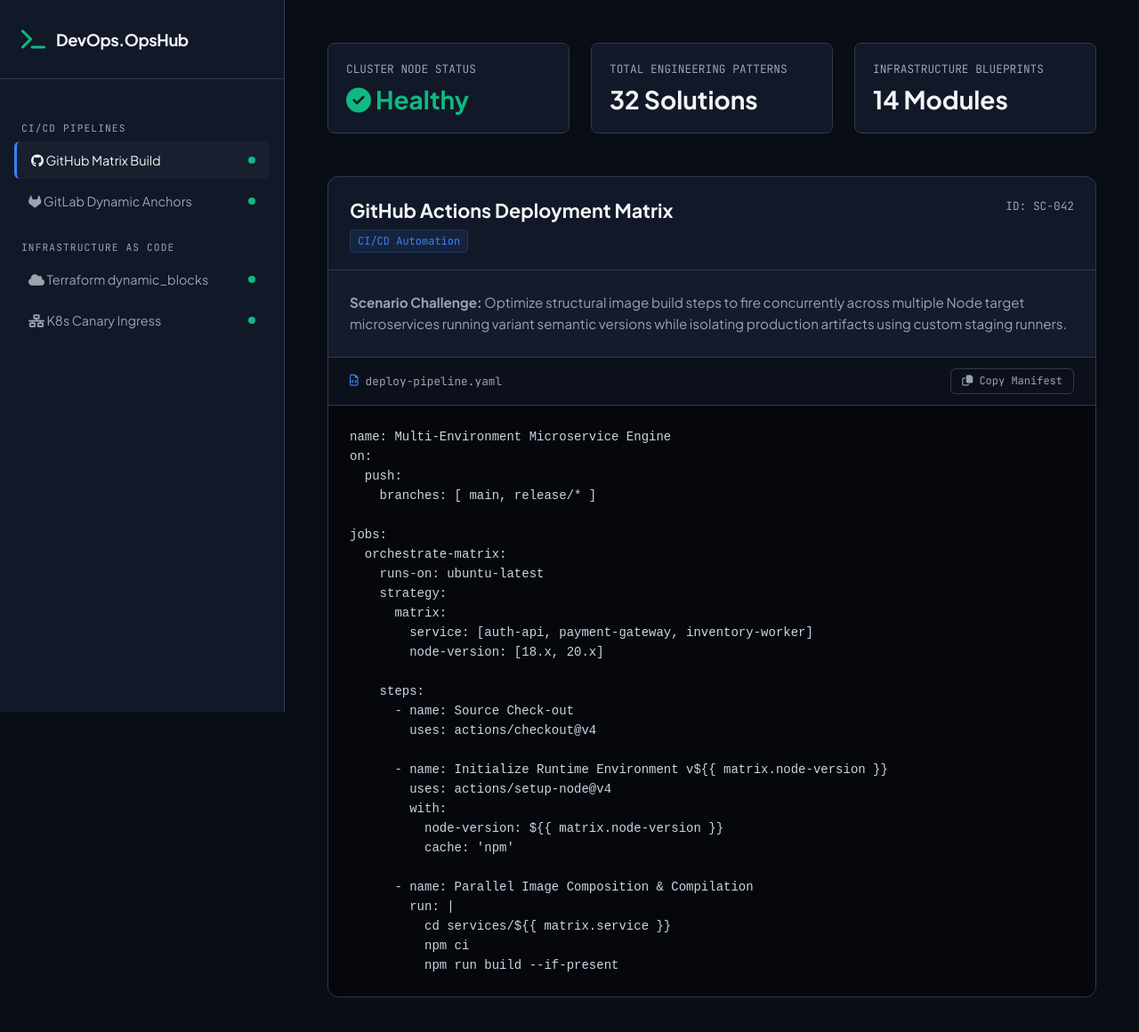
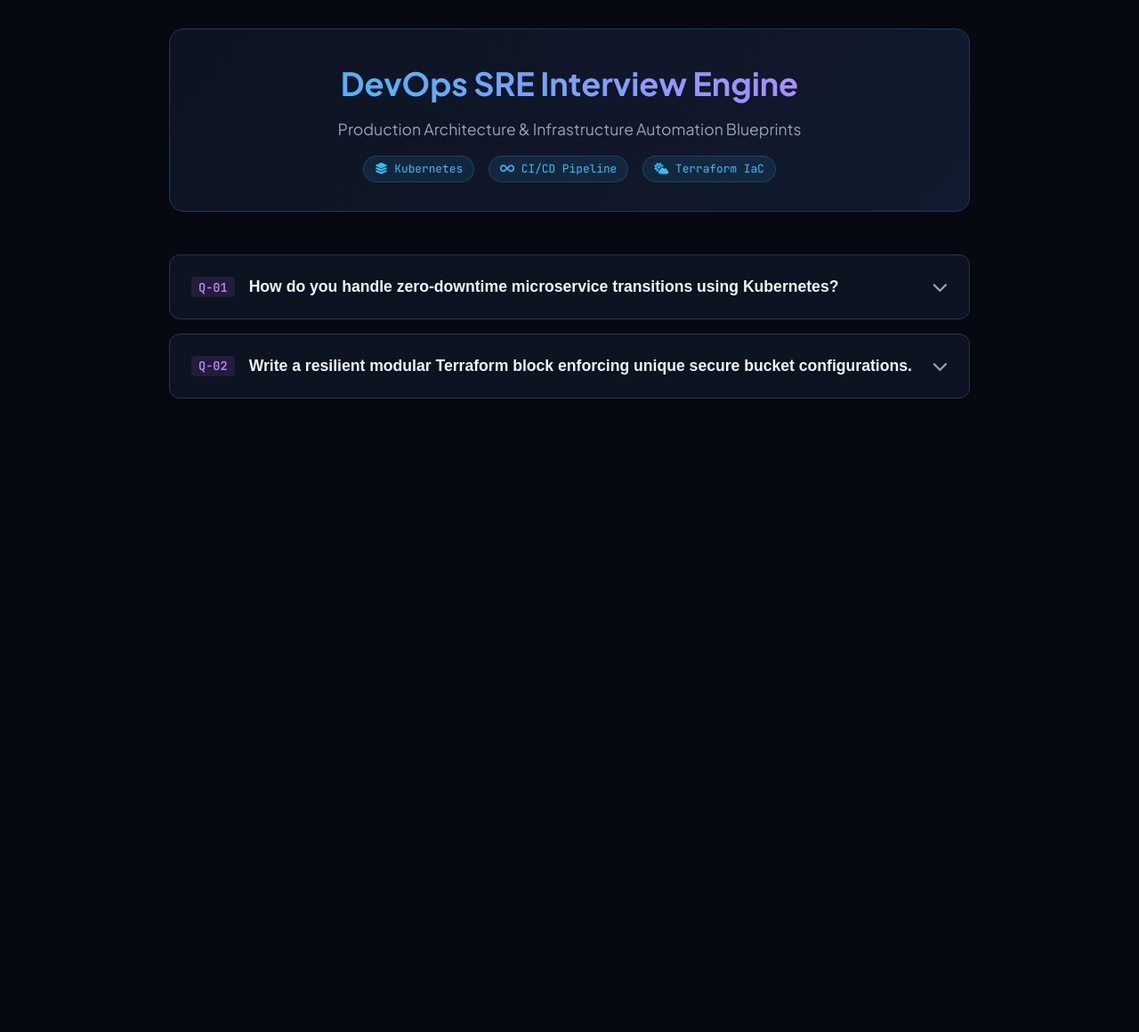
Before and after one commit to kabirtraner/my-website, a plain HTML site: page index.html in a window 1280 px wide. Shown: the whole page at 89% size. After the commit the page ends 800 px from the top, so only its background shows below. Drawn offline with Linux system fonts and the light colour scheme.

Commit message:
Update index.html

```diff
--- a/index.html
+++ b/index.html
@@ -3,25 +3,25 @@
 <head>
     <meta charset="UTF-8">
     <meta name="viewport" content="width=device-width, initial-scale=1.0">
-    <title>DevOps & SRE Interview Engineering Hub</title>
-    <!-- Google Fonts & FontAwesome -->
-    <link href="https://fonts.googleapis.com/css2?family=JetBrains+Mono:wght@400;500;700&family=Plus+Jakarta+Sans:wght@400;600;700&display=swap" rel="stylesheet">
+    <title>DevOps Technical Interview Sandbox</title>
+    <!-- Google Fonts & FontAwesome Icons -->
+    <link href="https://fonts.googleapis.com/css2?family=JetBrains+Mono:wght@400;500;600&family=Plus+Jakarta+Sans:wght@400;500;600;700&display=swap" rel="stylesheet">
     <link rel="stylesheet" href="https://cdnjs.cloudflare.com/ajax/libs/font-awesome/6.4.0/css/all.min.css">
 
     <style>
         :root {
-            --bg-main: #090d16;
-            --bg-surface: #111827;
-            --bg-card: #1f2937;
-            --border-color: #2e3b4e;
-            --text-primary: #f3f4f6;
-            --text-secondary: #9ca3af;
+            --bg-darken: #060911;
+            --bg-surface: #0d1321;
+            --bg-panel: #161f33;
+            --border: #263554;
+            --text-main: #f1f5f9;
+            --text-secondary: #94a3b8;
 
-            /* DevOps Theme Status Colors */
-            --accent-green: #10b981;
-            --accent-blue: #3b82f6;
-            --accent-amber: #f59e0b;
-            --code-bg: #05070c;
+            /* Status Accents */
+            --neon-blue: #38bdf8;
+            --neon-green: #4ade80;
+            --neon-purple: #c084fc;
+            --code-bg: #030712;
         }
 
         * {
@@ -32,360 +32,331 @@
 
         body {
             font-family: 'Plus Jakarta Sans', sans-serif;
-            background-color: var(--bg-main);
-            color: var(--text-primary);
-            display: flex;
-            min-height: 100vh;
+            background-color: var(--bg-darken);
+            color: var(--text-main);
+            line-height: 1.6;
+            padding: 2rem 1rem;
         }
 
-        /* Sidebar Navigation */
-        aside {
-            width: 320px;
-            background-color: var(--bg-surface);
-            border-right: 1px solid var(--border-color);
-            display: flex;
-            flex-direction: column;
-            position: fixed;
-            height: 100vh;
-            z-index: 10;
+        .container {
+            max-width: 900px;
+            margin: 0 auto;
         }
 
-        .brand-header {
-            padding: 2rem 1.5rem;
-            border-bottom: 1px solid var(--border-color);
+        /* Portfolio Header Matrix */
+        header {
+            text-align: center;
+            margin-bottom: 3rem;
+            padding: 2rem;
+            background: linear-gradient(135deg, var(--bg-surface), #111a2e);
+            border: 1px solid var(--border);
+            border-radius: 1rem;
+        }
+
+        header h1 {
+            font-size: 2.25rem;
+            font-weight: 700;
+            margin-bottom: 0.5rem;
+            background: linear-gradient(to right, var(--neon-blue), var(--neon-purple));
+            -webkit-background-clip: text;
+            -webkit-text-fill-color: transparent;
+        }
+
+        header p {
+            color: var(--text-secondary);
+            font-size: 1.1rem;
+        }
+
+        .badge-row {
+            display: flex;
+            justify-content: center;
+            gap: 1rem;
+            margin-top: 1rem;
+            font-family: 'JetBrains Mono', monospace;
+            font-size: 0.8rem;
+        }
+
+        .badge {
+            background: rgba(56, 189, 248, 0.1);
+            color: var(--neon-blue);
+            padding: 0.25rem 0.75rem;
+            border: 1px solid rgba(56, 189, 248, 0.2);
+            border-radius: 2rem;
+        }
+
+        /* Accordion Structure */
+        .qa-card {
+            background-color: var(--bg-surface);
+            border: 1px solid var(--border);
+            border-radius: 0.75rem;
+            margin-bottom: 1rem;
+            overflow: hidden;
+            transition: border-color 0.2s;
+        }
+
+        .qa-card:hover {
+            border-color: var(--neon-blue);
+        }
+
+        /* Clickable Header Area */
+        .qa-trigger {
+            width: 100%;
+            padding: 1.5rem;
+            background: none;
+            border: none;
+            color: var(--text-main);
+            text-align: left;
+            font-size: 1.1rem;
+            font-weight: 600;
+            cursor: pointer;
+            display: flex;
+            justify-content: space-between;
+            align-items: center;
+            gap: 1rem;
+        }
+
+        .question-meta {
             display: flex;
             align-items: center;
-            gap: 0.75rem;
+            gap: 1rem;
         }
 
-        .brand-header i {
-            color: var(--accent-green);
-            font-size: 1.5rem;
+        .index-tag {
+            font-family: 'JetBrains Mono', monospace;
+            font-size: 0.85rem;
+            color: var(--neon-purple);
+            background: rgba(192, 132, 252, 0.1);
+            padding: 0.15rem 0.5rem;
+            border-radius: 0.25rem;
         }
 
-        .brand-header h1 {
-            font-size: 1.15rem;
-            font-weight: 700;
-            letter-spacing: -0.025em;
+        .chevron {
+            color: var(--text-secondary);
+            transition: transform 0.3s ease;
         }
 
-        .nav-menu {
-            list-style: none;
-            padding: 1.5rem 1rem;
-            overflow-y: auto;
-            flex-grow: 1;
+        /* Collapsible Section Container */
+        .qa-content {
+            max-height: 0;
+            overflow: hidden;
+            transition: max-height 0.3s cubic-bezier(0, 1, 0, 1);
+            background-color: rgba(0, 0, 0, 0.15);
         }
 
-        .section-label {
-            font-family: 'JetBrains Mono', monospace;
-            font-size: 0.7rem;
-            text-transform: uppercase;
-            color: var(--text-secondary);
-            letter-spacing: 0.1em;
-            margin: 1.5rem 0 0.5rem 0.5rem;
+        /* Expanded State (Managed by JavaScript class toggles) */
+        .qa-card.open .qa-content {
+            max-height: 2000px; /* Arbitrary large limit to accommodate code */
+            transition: max-height 0.3s cubic-bezier(1, 0, 1, 0);
         }
 
-        .nav-item a {
-            display: flex;
-            align-items: center;
-            justify-content: space-between;
-            padding: 0.75rem 1rem;
-            color: var(--text-secondary);
-            text-decoration: none;
-            border-radius: 0.375rem;
-            font-size: 0.9rem;
-            transition: all 0.2s ease;
-            margin-bottom: 0.25rem;
+        .qa-card.open .chevron {
+            transform: rotate(180deg);
+            color: var(--neon-blue);
         }
 
-        .nav-item a:hover, .nav-item.active a {
-            color: var(--text-primary);
-            background-color: rgba(255, 255, 255, 0.03);
-            border-left: 3px solid var(--accent-blue);
+        .answer-body {
+            padding: 0 1.5rem 1.5rem 1.5rem;
+            border-top: 1px solid rgba(38, 53, 84, 0.4);
         }
 
-        .status-dot {
-            width: 8px;
-            height: 8px;
-            border-radius: 50%;
-            background-color: var(--accent-green);
+        .concept-text {
+            color: var(--text-secondary);
+            margin: 1.25rem 0;
+            font-size: 0.95rem;
         }
 
-        /* Main Workspace Content Area */
-        main {
-            margin-left: 320px;
-            flex-grow: 1;
-            padding: 3rem;
-            max-width: 1200px;
+        .concept-text strong {
+            color: var(--text-main);
         }
 
-        /* Metrics / System Dashboard Row */
-        .metrics-grid {
-            display: grid;
-            grid-template-columns: repeat(auto-fit, minmax(220px, 1fr));
-            gap: 1.5rem;
-            margin-bottom: 3rem;
+        /* Code Window Block styling */
+        .ide-frame {
+            background-color: var(--code-bg);
+            border: 1px solid var(--border);
+            border-radius: 0.5rem;
+            overflow: hidden;
+            margin-top: 1rem;
         }
 
-        .metric-card {
-            background-color: var(--bg-surface);
-            border: 1px solid var(--border-color);
-            border-radius: 0.5rem;
-            padding: 1.25rem;
-            display: flex;
-            flex-direction: column;
-            gap: 0.5rem;
-        }
-
-        .metric-card span {
-            font-size: 0.8rem;
-            color: var(--text-secondary);
-            text-transform: uppercase;
-            font-family: 'JetBrains Mono', monospace;
-        }
-
-        .metric-card div {
-            font-size: 1.75rem;
-            font-weight: 700;
-        }
-
-        /* Code & Content Showcase Blocks */
-        .problem-wrapper {
-            background-color: var(--bg-surface);
-            border: 1px solid var(--border-color);
-            border-radius: 0.75rem;
-            overflow: hidden;
-            margin-bottom: 2.5rem;
-        }
-
-        .problem-meta {
-            padding: 1.5rem;
-            border-bottom: 1px solid var(--border-color);
+        .ide-bar {
+            background-color: #02040a;
+            padding: 0.6rem 1.2rem;
+            border-bottom: 1px solid var(--border);
             display: flex;
             justify-content: space-between;
-            align-items: flex-start;
-        }
-
-        .problem-title h2 {
-            font-size: 1.35rem;
-            margin-bottom: 0.5rem;
-        }
-
-        .tag {
+            align-items: center;
             font-family: 'JetBrains Mono', monospace;
-            font-size: 0.75rem;
-            background-color: rgba(59, 130, 246, 0.1);
-            color: var(--accent-blue);
-            padding: 0.25rem 0.5rem;
-            border-radius: 0.25rem;
-            border: 1px solid rgba(59, 130, 246, 0.2);
-        }
-
-        .explanation-panel {
-            padding: 1.5rem;
-            background-color: rgba(255, 255, 255, 0.01);
-            border-bottom: 1px solid var(--border-color);
-            font-size: 0.95rem;
-            line-height: 1.6;
+            font-size: 0.8rem;
             color: var(--text-secondary);
         }
 
-        .explanation-panel code {
-            font-family: 'JetBrains Mono', monospace;
-            background-color: var(--bg-card);
-            padding: 0.15rem 0.35rem;
-            border-radius: 0.25rem;
-            color: var(--text-primary);
+        .copy-btn {
+            background: none;
+            border: none;
+            color: var(--text-secondary);
+            cursor: pointer;
+            font-size: 0.8rem;
+            display: flex;
+            align-items: center;
+            gap: 0.35rem;
         }
 
-        /* IDE Style Coding Windows */
-        .terminal-container {
-            background-color: var(--code-bg);
-        }
-
-        .terminal-bar {
-            background-color: #0c101a;
-            padding: 0.75rem 1.5rem;
-            border-bottom: 1px solid var(--border-color);
-            display: flex;
-            justify-content: space-between;
-            align-items: center;
-        }
-
-        .file-info {
-            font-family: 'JetBrains Mono', monospace;
-            font-size: 0.8rem;
-            color: var(--text-secondary);
-            display: flex;
-            align-items: center;
-            gap: 0.5rem;
-        }
-
-        .action-button {
-            background: none;
-            border: 1px solid var(--border-color);
-            color: var(--text-secondary);
-            padding: 0.35rem 0.75rem;
-            border-radius: 0.375rem;
-            font-family: 'JetBrains Mono', monospace;
-            font-size: 0.75rem;
-            cursor: pointer;
-            transition: all 0.2s ease;
-        }
-
-        .action-button:hover {
-            color: var(--text-primary);
-            background-color: var(--bg-card);
+        .copy-btn:hover {
+            color: var(--neon-green);
         }
 
         pre {
-            padding: 1.5rem;
+            padding: 1.25rem;
             overflow-x: auto;
             font-family: 'JetBrains Mono', monospace;
             font-size: 0.875rem;
-            line-height: 1.5;
-            color: #cbd5e1;
-        }
-
-        /* Responsive Viewports */
-        @media (max-width: 992px) {
-            body { flex-direction: column; }
-            aside { width: 100%; height: auto; position: relative; border-right: none; border-bottom: 1px solid var(--border-color); }
-            main { margin-left: 0; padding: 1.5rem; }
+            color: #e2e8f0;
         }
     </style>
 </head>
 <body>
 
-    <!-- Sidebar Dashboard Controls -->
-    <aside>
-        <div class="brand-header">
-            <i class="fa-solid fa-terminal"></i>
-            <h1>DevOps.OpsHub</h1>
+    <div class="container">
+        <!-- Dashboard Header Summary -->
+        <header>
+            <h1>DevOps SRE Interview Engine</h1>
+            <p>Production Architecture & Infrastructure Automation Blueprints</p>
+            <div class="badge-row">
+                <span class="badge"><i class="fa-solid fa-layer-group"></i> Kubernetes</span>
+                <span class="badge"><i class="fa-solid fa-infinity"></i> CI/CD Pipeline</span>
+                <span class="badge"><i class="fa-solid fa-cloud-sun"></i> Terraform IaC</span>
+            </div>
+        </header>
+
+        <!-- Question Element 1 -->
+        <div class="qa-card">
+            <button class="qa-trigger" onclick="toggleAccordion(this)">
+                <div class="question-meta">
+                    <span class="index-tag">Q-01</span>
+                    <span>How do you handle zero-downtime microservice transitions using Kubernetes?</span>
+                </div>
+                <i class="fa-solid fa-chevron-down chevron"></i>
+            </button>
+            <div class="qa-content">
+                <div class="answer-body">
+                    <div class="concept-text">
+                        <strong>Architectural Strategy:</strong> Leverage an explicit rolling deployment schema paired with <code>readinessProbes</code>. This ensures traffic routing adjustments bypass freshly spawned replica nodes until internal services finish initialization, terminating legacy containers safely.
+                    </div>
+                    <div class="ide-frame">
+                        <div class="ide-bar">
+                            <span><i class="fa-solid fa-file-code" style="color: var(--neon-blue);"></i> deployment.yaml</span>
+                            <button class="copy-btn" onclick="copyCodeBlock(this, 'snippet-k8s')">
+                                <i class="fa-regular fa-copy"></i> Copy Manifest
+                            </button>
+                        </div>
+                        <pre><code id="snippet-k8s">apiVersion: apps/v1
+kind: Deployment
+metadata:
+  name: dynamic-api-gateway
+spec:
+  replicas: 3
+  strategy:
+    type: RollingUpdate
+    rollingUpdate:
+      maxSurge: 1
+      maxUnavailable: 0
+  template:
+    spec:
+      containers:
+      - name: gateway-service
+        image: internal-registry/gateway:v2.4.0
+        readinessProbe:
+          httpGet:
+            path: /healthz
+            port: 8080
+          initialDelaySeconds: 5
+          periodSeconds: 10</code></pre>
+                    </div>
+                </div>
+            </div>
         </div>
 
-        <ul class="nav-menu">
-            <div class="section-label">CI/CD Pipelines</div>
-            <li class="nav-item active">
-                <a href="#github-actions">
-                    <span><i class="fa-brands fa-github"></i> GitHub Matrix Build</span>
-                    <span class="status-dot"></span>
-                </a>
-            </li>
-            <li class="nav-item">
-                <a href="#gitlab-conditional">
-                    <span><i class="fa-brands fa-gitlab"></i> GitLab Dynamic Anchors</span>
-                    <span class="status-dot"></span>
-                </a>
-            </li>
+        <!-- Question Element 2 -->
+        <div class="qa-card">
+            <button class="qa-trigger" onclick="toggleAccordion(this)">
+                <div class="question-meta">
+                    <span class="index-tag">Q-02</span>
+                    <span>Write a resilient modular Terraform block enforcing unique secure bucket configurations.</span>
+                </div>
+                <i class="fa-solid fa-chevron-down chevron"></i>
+            </button>
+            <div class="qa-content">
+                <div class="answer-body">
+                    <div class="concept-text">
+                        <strong>Architectural Strategy:</strong> Build scalable infrastructure states. This module declares granular cryptographic compliance controls alongside public access block locks by utilizing explicit security parameters inside native HCL providers.
+                    </div>
+                    <div class="ide-frame">
+                        <div class="ide-bar">
+                            <span><i class="fa-solid fa-file-code" style="color: var(--neon-purple);"></i> main.tf</span>
+                            <button class="copy-btn" onclick="copyCodeBlock(this, 'snippet-tf')">
+                                <i class="fa-regular fa-copy"></i> Copy Block
+                            </button>
+                        </div>
+                        <pre><code id="snippet-tf">resource "aws_s3_bucket" "secure_assets" {
+  bucket        = "production-isolated-data-store"
+  force_destroy = false
+}
 
-            <div class="section-label">Infrastructure As Code</div>
-            <li class="nav-item">
-                <a href="#tf-loops">
-                    <span><i class="fa-solid fa-cloud"></i> Terraform dynamic_blocks</span>
-                    <span class="status-dot"></span>
-                </a>
-            </li>
-            <li class="nav-item">
-                <a href="#k8s-ingress">
-                    <span><i class="fa-solid fa-network-wired"></i> K8s Canary Ingress</span>
-                    <span class="status-dot"></span>
-                </a>
-            </li>
-        </ul>
-    </aside>
+resource "aws_s3_bucket_server_side_encryption_configuration" "kms_lock" {
+  bucket = aws_s3_bucket.secure_assets.id
 
-    <!-- Main Live Workspace -->
-    <main>
-        <!-- Telemetry Stats Panel -->
-        <section class="metrics-grid">
-            <div class="metric-card">
-                <span>Cluster Node Status</span>
-                <div style="color: var(--accent-green);"><i class="fa-solid fa-circle-check"></i> Healthy</div>
-            </div>
-            <div class="metric-card">
-                <span>Total Engineering Patterns</span>
-                <div>32 Solutions</div>
-            </div>
-            <div class="metric-card">
-                <span>Infrastructure Blueprints</span>
-                <div>14 Modules</div>
-            </div>
-        </section>
+  rule {
+    apply_server_side_encryption_by_default {
+      sse_algorithm = "aws:kms"
+    }
+  }
+}
 
-        <!-- Dynamic Code Sample Item -->
-        <div class="problem-wrapper" id="github-actions">
-            <div class="problem-meta">
-                <div class="problem-title">
-                    <h2>GitHub Actions Deployment Matrix</h2>
-                    <span class="tag">CI/CD Automation</span>
-                </div>
-                <div style="font-family: 'JetBrains Mono', monospace; font-size: 0.8rem; color: var(--text-secondary);">
-                    ID: SC-042
+resource "aws_s3_bucket_public_access_block" "hardened_walls" {
+  bucket = aws_s3_bucket.secure_assets.id
+
+  block_public_acls       = true
+  block_public_policy     = true
+  ignore_public_acls      = true
+  restrict_public_buckets = true
+}</code></pre>
+                    </div>
                 </div>
             </div>
+        </div>
 
-            <div class="explanation-panel">
-                <strong>Scenario Challenge:</strong> Optimize structural image build steps to fire concurrently across multiple Node target microservices running variant semantic versions while isolating production artifacts using custom staging runners.
-            </div>
+    </div>
 
-            <!-- Modern IDE Style Shell Frame -->
-            <div class="terminal-container">
-                <div class="terminal-bar">
-                    <div class="file-info">
-                        <i class="fa-regular fa-file-code" style="color: var(--accent-blue);"></i>
-                        <span>deploy-pipeline.yaml</span>
-                    </div>
-                    <button class="action-button" onclick="copySnippet('devops-code-block')">
-                        <i class="fa-regular fa-copy"></i> Copy Manifest
-                    </button>
-                </div>
-                <pre><code id="devops-code-block">name: Multi-Environment Microservice Engine
-on:
-  push:
-    branches: [ main, release/* ]
+    <!-- Interface Logic Controllers -->
+    <script>
+        function toggleAccordion(button) {
+            const currentCard = button.parentElement;
 
-jobs:
-  orchestrate-matrix:
-    runs-on: ubuntu-latest
-    strategy:
-      matrix:
-        service: [auth-api, payment-gateway, inventory-worker]
-        node-version: [18.x, 20.x]
+            // Check if item is already active
+            const isOpen = currentCard.classList.contains('open');
 
-    steps:
-      - name: Source Check-out
-        uses: actions/checkout@v4
+            // Close all currently open cards to keep it tidy
+            document.querySelectorAll('.qa-card').forEach(card => {
+                card.classList.remove('open');
+            });
 
-      - name: Initialize Runtime Environment v${{ matrix.node-version }}
-        uses: actions/setup-node@v4
-        with:
-          node-version: ${{ matrix.node-version }}
-          cache: 'npm'
+            // Toggle active component context
+            if (!isOpen) {
+                currentCard.classList.add('open');
+            }
+        }
 
-      - name: Parallel Image Composition & Compilation
-        run: |
-          cd services/${{ matrix.service }}
-          npm ci
-          npm run build --if-present</code></pre>
-            </div>
-        </div>
-    </main>
+        function copyCodeBlock(btnElement, sourceId) {
+            const snippetText = document.getElementById(sourceId).innerText;
+            navigator.clipboard.writeText(snippetText);
 
-    <!-- Runtime Core Scripts -->
-    <script>
-        function copySnippet(targetId) {
-            const codeString = document.getElementById(targetId).innerText;
-            navigator.clipboard.writeText(codeString);
+            // Success Feedback State Transformation
+            const originalContents = btnElement.innerHTML;
+            btnElement.innerHTML = '<i class="fa-solid fa-check" style="color: var(--neon-green)"></i> Securely Copied!';
 
-            // Dynamic UI Event feedback state
-            const targetButton = event.currentTarget;
-            const nativeText = targetButton.innerHTML;
-
-            targetButton.innerHTML = '<i class="fa-solid fa-check" style="color: #10b981;"></i> Manifest Copied!';
             setTimeout(() => {
-                targetButton.innerHTML = nativeText;
-            }, 2500);
+                btnElement.innerHTML = originalContents;
+            }, 2000);
         }
     </script>
 </body>
```
